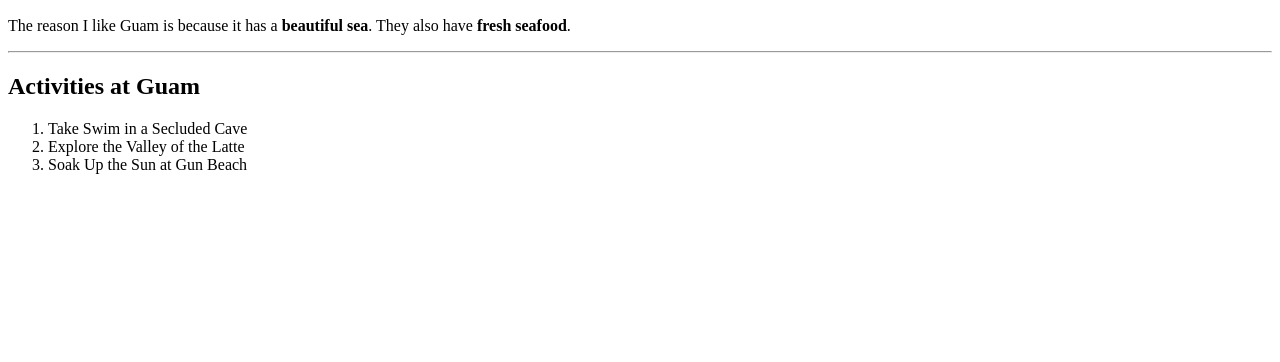
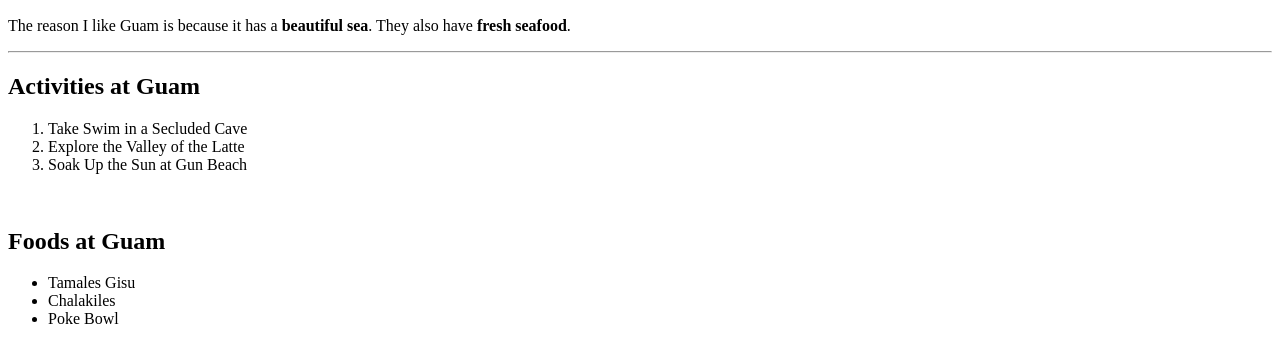
Before and after one commit to 44-563-WebApps-F23/44563-webapps-f23-assignment3-haebin827, a plain HTML site: page index.html in a window 1280 px wide. Shown: the part 110-472 px from the top of the page. Drawn offline with Linux system fonts and the light colour scheme.

Commit message:
Add unordered list

```diff
--- a/index.html
+++ b/index.html
@@ -15,6 +15,12 @@
         <li>Take Swim in a Secluded Cave</li>
         <li>Explore the Valley of the Latte</li>
         <li>Soak Up the Sun at Gun Beach</li>
-    </ol>
+    </ol><br>
+    <h2>Foods at Guam</h2>
+    <ul>
+        <li>Tamales Gisu</li>
+        <li>Chalakiles</li>
+        <li>Poke Bowl</li>
+    </ul>
 </body>
 </html>
```
